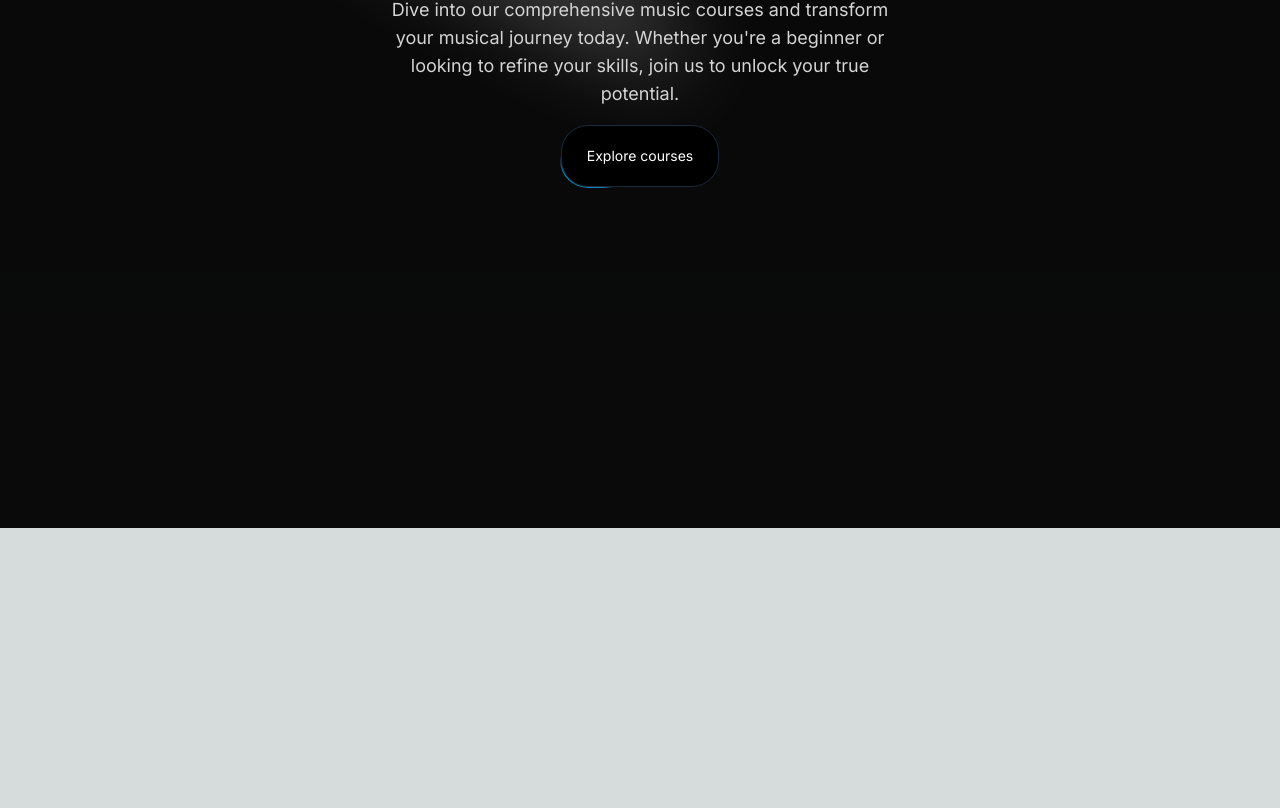
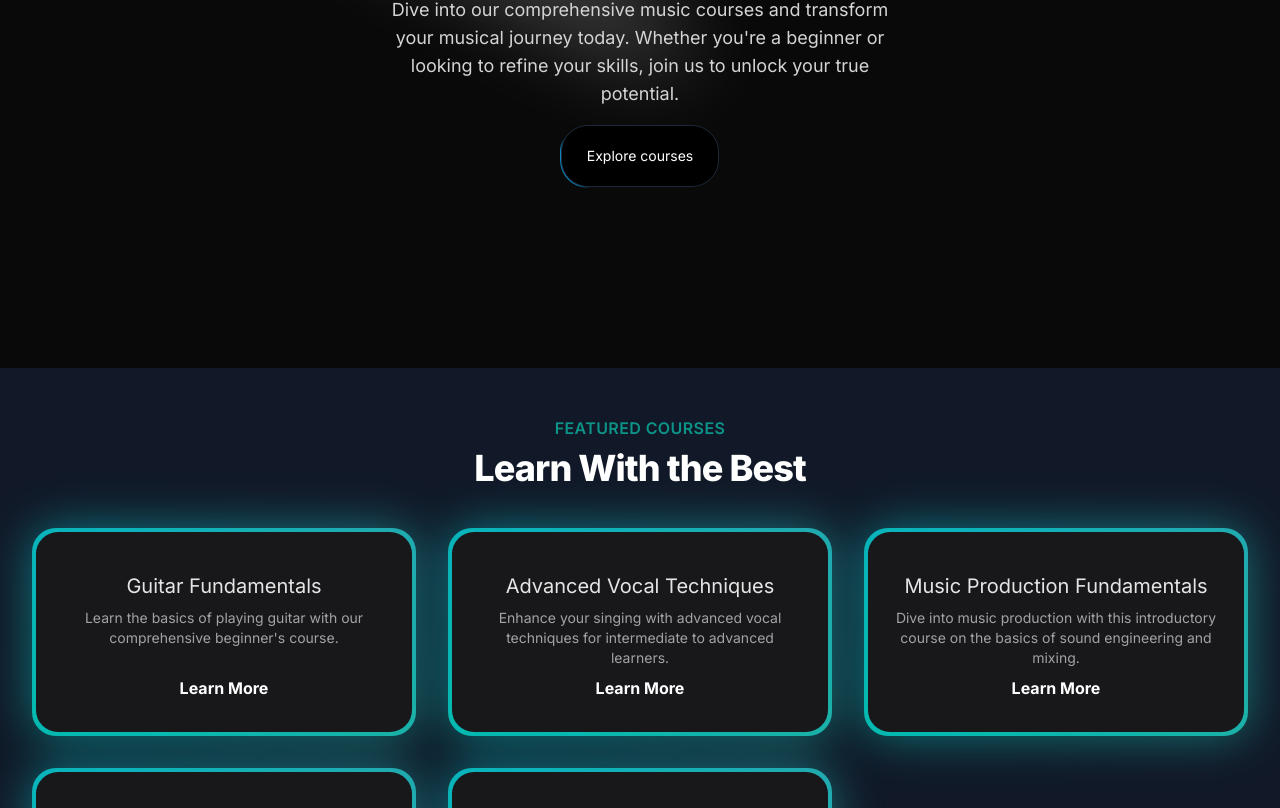
Before and after one commit to Vakar18/Music-School, a Next.js app: page / in a window 1280 px wide. Shown: the part 272-1080 px from the top of the page. Before the commit the page ends 800 px from the top, so only its background shows below. Built offline with nearby package versions, Linux system fonts and the light colour scheme.

Commit message:
FeaturedCourses

```diff
--- a/src/app/page.tsx
+++ b/src/app/page.tsx
@@ -1,9 +1,11 @@
+import FeaturedCourses from "@/components/FeaturedCourses";
 import HeroSection from "@/components/HeroSection";
 
 export default function Home() {
   return (
     <main className="min-h-screen bg-black/[0.96] antialiased bg-grid-white/[0.02]">
      <HeroSection/>
+     <FeaturedCourses/>
     </main>
   );
 }
--- /dev/null
+++ b/src/components/FeaturedCourses.tsx
@@ -0,0 +1,62 @@
+"use client";
+import Link from "next/link";
+import courseData from "../data/music_courses.json";
+import { BackgroundGradient } from "./ui/background-gradient";
+
+interface Courses {
+  id: number;
+  title: string;
+  slug: string;
+  description: string;
+  price: number;
+  instructor: string;
+  isFeatured: boolean;
+}
+
+function FeaturedCourses() {
+  const featuredCourses = courseData.courses.filter(
+    (course: Courses) => course.isFeatured
+  );
+  return (
+    <div className="py-12 bg-gray-900">
+      <div>
+        <div className="text-center">
+          <h2 className="text-base text-teal-600 font-semibold tracking-wide uppercase">
+            FEATURED COURSES
+          </h2>
+          <p className="mt-2 text-3xl leading-8 font-extrabold tracking-tight text-white sm:text-4xl">
+            Learn With the Best
+          </p>
+        </div>
+      </div>
+      <div className="mt-10 mx-8">
+        <div className="grid grid-cols-1 sm:grid-cols-2 lg:grid-cols-3 gap-8 justify-center">
+          {featuredCourses.map((course: Courses) => (
+            <div key={course.id} className="flex justify-center">
+              <BackgroundGradient className="flex flex-col rounded-[22px] bg-white dark:bg-zinc-900 overflow-hidden h-full max-w-sm">
+                <div className="p-4 sm:p-6 flex flex-col items-center text-center flex-grow">
+                  <p className="text-lg sm:text-xl text-black mt-4 mb-2 dark:text-neutral-200">
+                    {course.title}
+                  </p>
+                  <p className="text-sm text-neutral-600 dark:text-neutral-400 flex-grow">
+                    {course.description}
+                  </p>
+                  <button className="px-6 py-2  text-white rounded-lg font-bold transform hover:-translate-y-1 transition duration-400">
+                    <Link href={`/courses/${course.slug}`}>Learn More</Link>
+                  </button>
+                </div>
+              </BackgroundGradient>
+            </div>
+          ))}
+        </div>
+      </div>
+      <div className="mt-20 text-center">
+        <button className="inline-flex h-12 animate-shimmer items-center justify-center rounded-md border border-slate-800 bg-[linear-gradient(110deg,#000103,45%,#1e2631,55%,#000103)] bg-[length:200%_100%] px-6 font-medium text-slate-400 transition-colors focus:outline-none focus:ring-2 focus:ring-slate-400 focus:ring-offset-2 focus:ring-offset-slate-50">
+          <Link href={"/courses"}>View All courses</Link>
+        </button>
+      </div>
+    </div>
+  );
+}
+
+export default FeaturedCourses;
--- /dev/null
+++ b/src/components/ui/background-gradient.tsx
@@ -0,0 +1,72 @@
+import { cn } from "@/utils/cn";
+import React from "react";
+import { motion } from "framer-motion";
+
+export const BackgroundGradient = ({
+  children,
+  className,
+  containerClassName,
+  animate = true,
+}: {
+  children?: React.ReactNode;
+  className?: string;
+  containerClassName?: string;
+  animate?: boolean;
+}) => {
+  const variants = {
+    initial: {
+      backgroundPosition: "0 50%",
+    },
+    animate: {
+      backgroundPosition: ["0, 50%", "100% 50%", "0 50%"],
+    },
+  };
+  return (
+    <div className={cn("relative p-[4px] group", containerClassName)}>
+      <motion.div
+        variants={animate ? variants : undefined}
+        initial={animate ? "initial" : undefined}
+        animate={animate ? "animate" : undefined}
+        transition={
+          animate
+            ? {
+                duration: 5,
+                repeat: Infinity,
+                repeatType: "reverse",
+              }
+            : undefined
+        }
+        style={{
+          backgroundSize: animate ? "400% 400%" : undefined,
+        }}
+        className={cn(
+          "absolute inset-0 rounded-3xl z-[1] opacity-60 group-hover:opacity-100 blur-xl  transition duration-500",
+          " bg-[radial-gradient(circle_farthest-side_at_0_100%,#00ccb1,transparent),radial-gradient(circle_farthest-side_at_100%_0,#7b61ff,transparent),radial-gradient(circle_farthest-side_at_100%_100%,#ffc414,transparent),radial-gradient(circle_farthest-side_at_0_0,#1ca0fb,#141316)]"
+        )}
+      />
+      <motion.div
+        variants={animate ? variants : undefined}
+        initial={animate ? "initial" : undefined}
+        animate={animate ? "animate" : undefined}
+        transition={
+          animate
+            ? {
+                duration: 5,
+                repeat: Infinity,
+                repeatType: "reverse",
+              }
+            : undefined
+        }
+        style={{
+          backgroundSize: animate ? "400% 400%" : undefined,
+        }}
+        className={cn(
+          "absolute inset-0 rounded-3xl z-[1]",
+          "bg-[radial-gradient(circle_farthest-side_at_0_100%,#00ccb1,transparent),radial-gradient(circle_farthest-side_at_100%_0,#7b61ff,transparent),radial-gradient(circle_farthest-side_at_100%_100%,#ffc414,transparent),radial-gradient(circle_farthest-side_at_0_0,#1ca0fb,#141316)]"
+        )}
+      />
+
+      <div className={cn("relative z-10", className)}>{children}</div>
+    </div>
+  );
+};
--- a/tailwind.config.ts
+++ b/tailwind.config.ts
@@ -28,7 +28,8 @@
     extend: {
       animation:{
         spotlight: "spotlight 2s ease .75s 1 forwards",
-        scroll: "scroll var(--animation-duration, 40s) var(--animation-direction, forwards) linear infinite"
+        scroll: "scroll var(--animation-duration, 40s) var(--animation-direction, forwards) linear infinite",
+        shimmer: "shimmer 2s linear infinite"
       },
       backgroundImage: {
         "gradient-radial": "radial-gradient(var(--tw-gradient-stops))",
@@ -45,6 +46,14 @@
             transform: "translate(calc(-50% - 0.5rem))",
           },
         },
+        shimmer: {
+          from: {
+            "backgroundPosition": "0 0"
+          },
+          to: {
+            "backgroundPosition": "-200% 0"
+          }
+        }
       }
     },
   },
```
